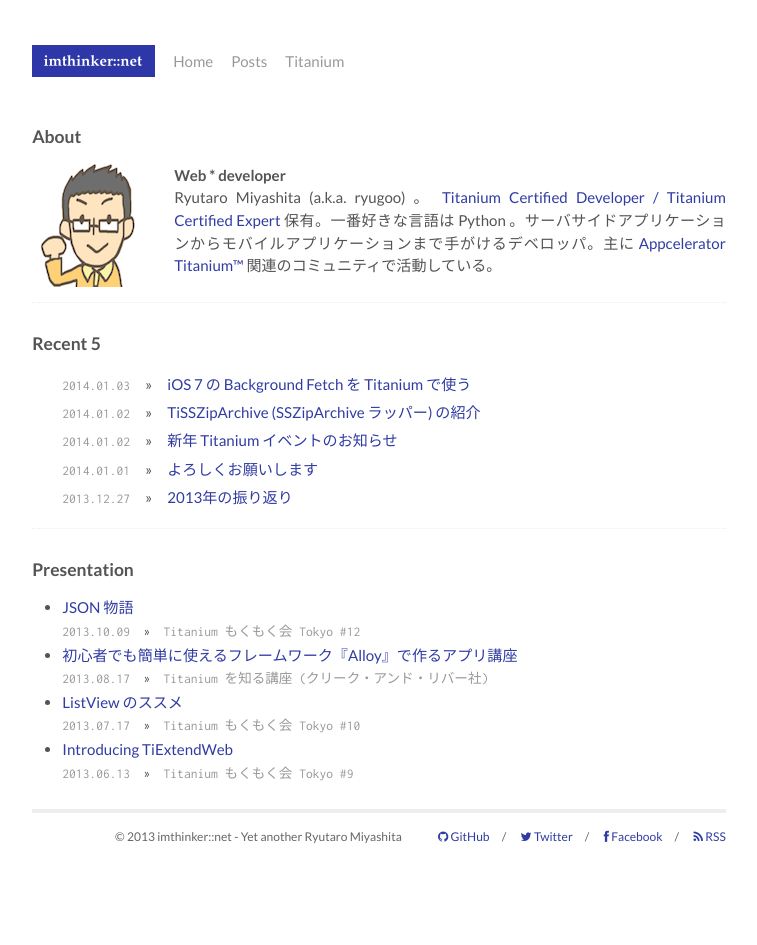
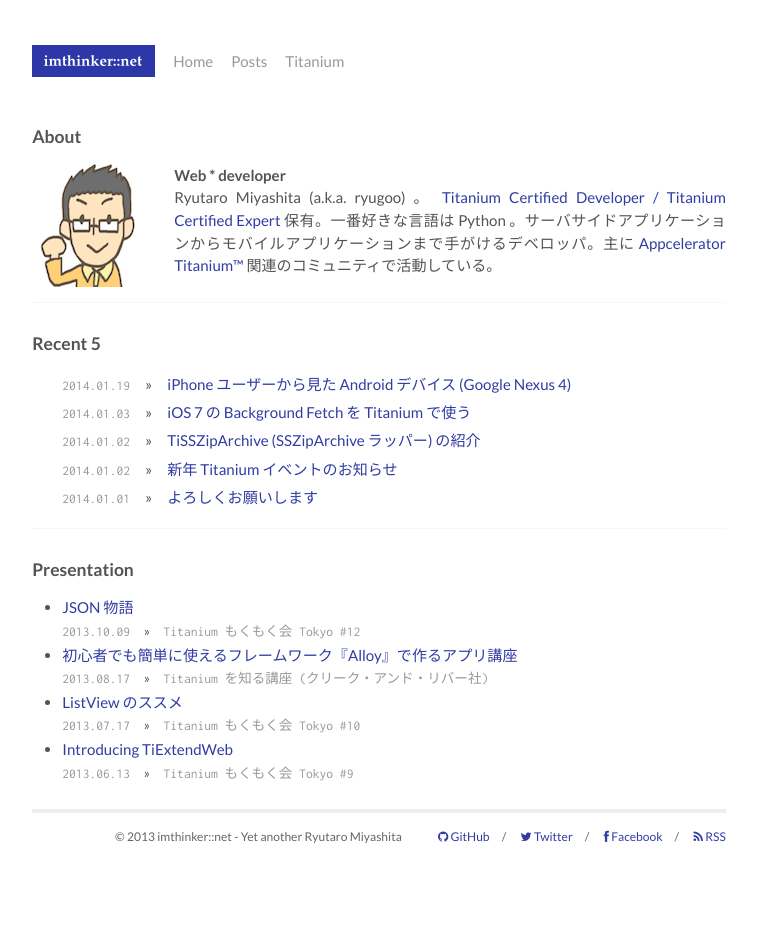
Before and after one commit to ryugoo/ryugoo.github.io, a Jekyll site: the page built from index.html, in a window 1280 px wide. Shown: the whole page, without its empty margins (261-1018 px from the left). Built offline with Jekyll 4.4.1, drawn with Linux system fonts in a browser that asks for light colours; Markdown is read by kramdown in place of the engine named in the settings; some of the changed lines change nothing that is shown.

Commit message:
Add 2014/01/19 article, Fix OGP

```diff
--- a/_layouts/default.html
+++ b/_layouts/default.html
@@ -7,14 +7,18 @@
   <meta name="viewport" content="width=device-width">
   <meta property="fb:app_id" content="261842803970441">{% if page.top %}
   <meta property="og:type" content="website">
-  <meta property="og:description" content="{{ site.description }}">{% else %}
+  <meta property="og:title" content="{{ site.name }}">
+  <meta property="og:description" content="{{ site.description }}">
+  <meta property="og:site_name" content="{{ site.name }}">
+  <meta property="og:image" content="{{ site.url }}/image/ogp.png">{% else %}
   <meta property="og:type" content="article">
   <meta property="og:url" content="{{ site.url }}{{ page.url }}">
-  <meta property="og:title" content="{{ page.title }} - {{ site.name }}">
-  <meta property="og:image" content="{{ site.url }}/image/ogp.png">{% if page.date %}
+  <meta property="og:title" content="{{ page.title }} - {{ site.name }}">{% if page.ogp %}
+  <meta property="og:image" content="{{ site.url }}{{ page.ogp }}">{% else %}
+  <meta property="og:image" content="{{ site.url }}/image/ogp.png">{% endif %}{% if page.date %}
   <meta property="og:description" content="{{ page.content | markdownify | strip_html | strip_newlines | truncate: 80}}">{% endif %}
   <meta property="og:site_name" content="{{ site.name }}">
-  <meta property="article:published_time" content="{{page.date | date_to_xmlschema}}">{% endif %}
+  <meta property="article:published_time" content="{{ page.date | date_to_xmlschema }}">{% endif %}
   <link rel="alternate" type="application/atom+xml" title="imthinker::net [Yet another Ryutaro Miyashita]" href="/feed.xml">
   <link rel='stylesheet' href="http://fonts.googleapis.com/css?family=Lato:400,700,400italic,700italic">
   <link rel="stylesheet" href="http://fonts.googleapis.com/css?family=Inconsolata:400,700">
--- /dev/null
+++ b/_posts/2014-01-19-iphone-users-nexus-device.md
@@ -0,0 +1,60 @@
+---
+layout: post
+title: "iPhone ユーザーから見た Android デバイス (Google Nexus 4)"
+date: 2014-01-19
+categories: gadget
+ogp: "/image/nexus-4.jpg"
+---
+
+![Google Nexus 4](/image/nexus-4.jpg)
+
+iPhone 3GS が登場してから、すっかり iPhone ユーザーなのですが、今の仕事がスマートフォンアプリ開発であることや、世界的なシェアを見ても Android を無視するわけにはいかないという気持ちと、単純なガジェット所有欲が複合し、昨年の10月頃から Google Nexus 4 を持ち歩いています。
+
+その1ヶ月後には Nexus 5 が、まさか日本でも SIM フリーですんなりと Google Play から登場するとは思わなかったのですが、今現在でも Nexus 4 は満足度の高いデバイスだと思い込むようにしています。先日、ようやく MNVO な SIM を投入したので、 iPhone ユーザーから見た Nexus 4 の感想文をまとめておこうと思いました。
+
+### Android 4.4 KitKat
+
+Nexus 4 と Android 4.4 KitKat の組み合わせはとても満足しています。購入当初は Android 4.3 がインストールされていました。ステータスバーやボタンなどの至る所に[トロンのような色合い](https://www.google.co.jp/search?q=%E6%98%A0%E7%94%BB+%E3%83%88%E3%83%AD%E3%83%B3&safe=off&source=lnms&tbm=isch&sa=X&ei=XcHbUrGvJon0lAX2w4CYAw&ved=0CAkQ_AUoAQ&biw=1916&bih=1106)で文字やアイコンが表示されていて、個人的には好きではなかったのですが、 Android 4.4 KitKat にアップグレードしたことで薄いグレーになりました。
+
+Android OS 自体はそれまでにも Genymotion や会社に置いてある HTC J Butterfly 、一時期所有していた Google Nexus 7 (2012) などで感覚は分かっていたので、 iOS から移ってきて戸惑うと言うことはありませんでした。
+
+やっぱり IME を Google 日本語入力や iWnn 、 ATOK に切り替えできるのは Android の特権だなぁと感じます。 iOS と事なり、長文を一気に打ってもお馬鹿な変換をすることが少ないですし、一度変換すればそれをキチンと覚えておいてくれる安心感があります。
+
+一方で Android の良いところと言われているアプリ間連携 (インテント) に関しては、 iOS と比較して言うほどのメリットがあるとは思いませんでした。結局アプリを OS が認識して開くという体験に変わりは無いですし、自分の使っている範疇では iOS とそんなに変わらない印象です。
+
+### Nexus 4 というデバイス
+
+今現在はメインデバイスが iPhone 5s ですが、 Nexus 4 は画面が大きく、 [iPhone 5s Case](http://store.apple.com/jp/product/MF041FE/A/iphone-5s-case-%E3%83%96%E3%83%A9%E3%82%A6%E3%83%B3) を付けた iPhone とほぼ同じ厚みで、ギリギリ片手でも使えるかなぐらいの横幅です。 [versus サイト上で大体のサイズ感が掴める](http://versus.com/ja/apple-iphone-5-vs-google-nexus-4)と思います。購入時はケースを付けていて、最近は公式バンパーケースを付けていましたが、今は前面と背面にアンチグレアフィルムだけ貼ってケースは外してしまいました。分厚くなりすぎる印象があります。
+
+デバイスの性能はとても良い感じです。タッチに対してのレスポンスも十分ですし、画面の表示も綺麗だと思います。ただ、画面の光度調整とカメラの性能は残念です。 iPhone 5s と比較して明らかに暗くなりすぎますし、カメラに関しては Instagram などのエフェクトがかけられるアプリでごまかさないと満足できません。
+
+会社には Nexus 5 があるので、これと並べてみると画面の光度調整は改善されていますが、カメラに関してはやはり、 iPhone 5s の方が好みです。 Nexus 4 と似た感じのデバイスだと、今は Motorola の Moto G でしょうか？あちらはどんな感じなのか、気になりますね。
+
+### アプリ
+
+IME に関しては上で述べたとおり、 iOS と違って選択肢があるのでとても良いです。ただ、 iOS のアプリと比較してデザイン面で良いと感じたアプリはありません。 Twitter の公式クライアントは酷いデザインです。 iOS 版もかなり酷いデザインですが、まだマシです。
+
+<table>
+    <tr>
+        <td><img src="/image/suck-design-twitter-android.png" alt="Twitter Android" style="max-height: 550px;"></td>
+        <td><img src="/image/twitter-ios.png" alt="Twitter iOS" style="max-height: 550px;"></td>
+    </tr>
+</table>
+
+アプリ全体の統一感は iOS の方が優れていると思います。これは、解像度が限定されているが故に、アイコンや画像がピシッとパーフェクトに表示されたり、ヒラギノや Helvetica などのプレーンでクリーンな書体が良い感じに調和しているからだと思います。 Android アプリは多様な解像度で使われることを想定しているので、どうにもピクセルにフィットした表示が苦手なようですし、書体も iOS より良いとは思えません。また、アプリの見た目や操作間に、統一性がなさ過ぎて混乱もします。
+
+機能面に目を向けてみると、 iOS では体験できないことが Android ではできるなど、自由度が高いように思えます。 Facebook メッセンジャーのチャットヘッドがホームスクリーンにオーバーレイして表示されたり、 Beta 版の機能アンロックができたりします。ブラウザもレンダリングエンジンが異なるものを選ぶことができますし、同じ Google Chrome ならば Android 版の方が JavaScript の実行性能が高そうです (計測はしていません) 。
+
+統一感のない体験というのも、 iOS はアプリ1つ1つで Apple の想定した体験を強要させるのに対して、 Android では Android という OS の上で (端末の上で) 自分だけの体験を作っていくようにデザインされているのかもしれません。そう考えると、アプリの統一性のなさも納得ができます。が、もう少し縛っても良いんじゃないかとは思います。
+
+### 総評
+
+iPhone と Google Nexus 4 の両方を所有して思うのは、スマートフォンに慣れていればどちらを選んでも良いと言うことです。昔の Android デバイスはタッチの追従が悲惨だったり、スクロールの感触が気持ち悪かったりしましたが、 Nexus 4 ではその悲惨さはかなり薄まりました。
+
+一方、全くの不慣れなユーザ、例えば自分の両親に Android デバイスを勧めるかと言われると、勧めません。今であれば iPhone 5c か iPhone 5s を勧めます (らくらくホンという選択肢もあるかもしれませんが) 。なぜかというと、ユーザー自身が端末上で、自分だけの体験を作るまでの障壁が高いと思うからです。自分だけの体験を作ることができる利点を知らないのに、それが利点になっているものを勧めるだけの説得力がありません。機能的に限定されていたとしても、両親には iOS デバイスを勧めます。
+
+また、これまでに iOS デバイスしか触ったことがない方には Nexus 5 を勧めます。 Nexus 4 と比較しても明らかに性能が高いですし、 IME を自分で選べて、変換もお馬鹿ではないというのは予想以上の快適さを持っています。私としても、 Nexus 5 の発売が分かっていれば、待ってでも Nexus 5 を買ったでしょう。自分だけの体験を作り込めるのは Android の良いところではないでしょうか。 Nexus 4 のスペックで、十分にそれを実感できました。
+
+### 結論
+
+**全くの初心者には iOS デバイスを勧める。 iOS デバイスしか触ったことがないユーザーには Nexus 5 に触れてみることを勧める。あとは慣れの問題。どちらが良い悪いは主観。 Android に慣れたユーザーは無理に iOS デバイスを触る必要は無さそう。**
```
Also changed, not shown: image/nexus-4.jpg (added), image/suck-design-twitter-android.png (added), image/twitter-ios.png (added).
